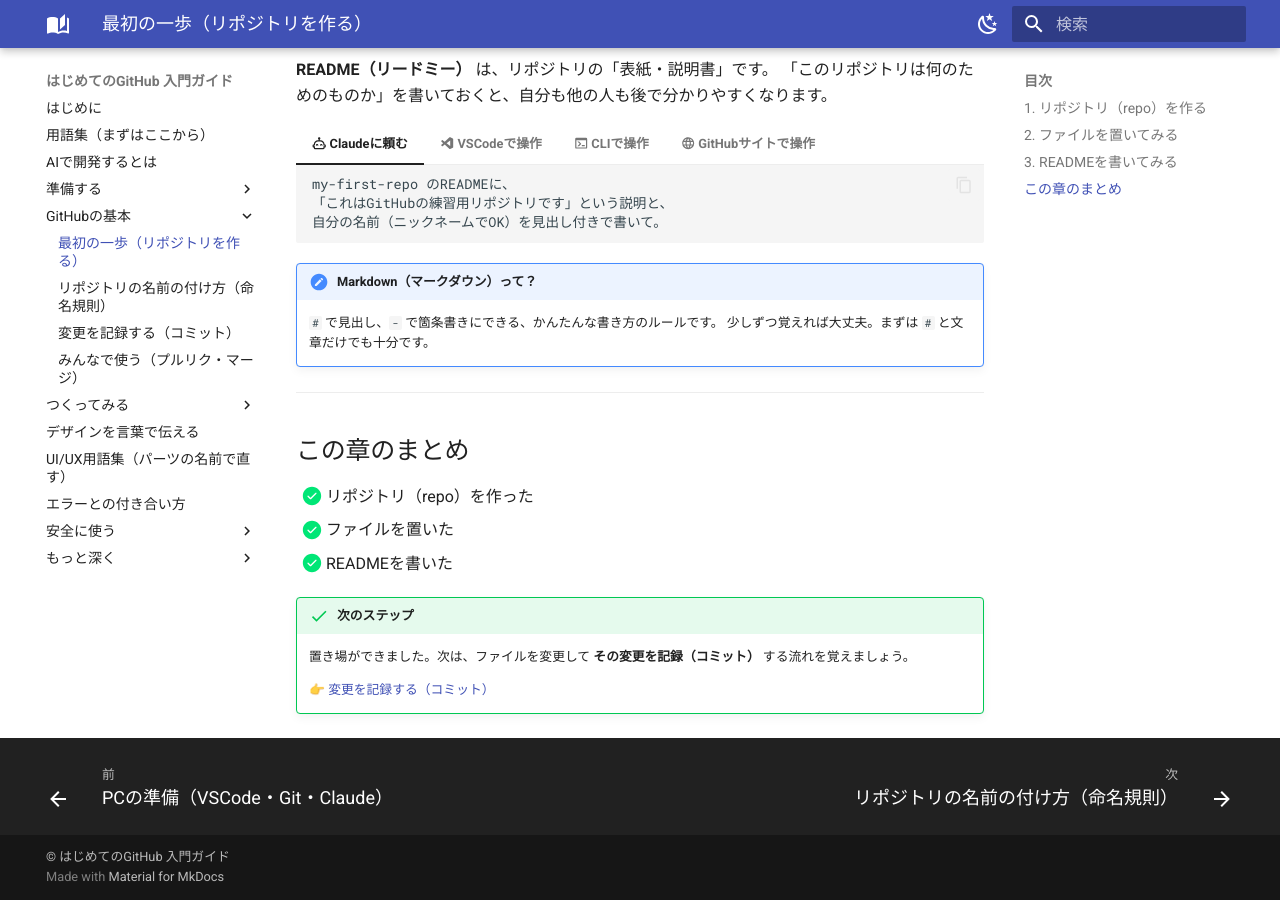
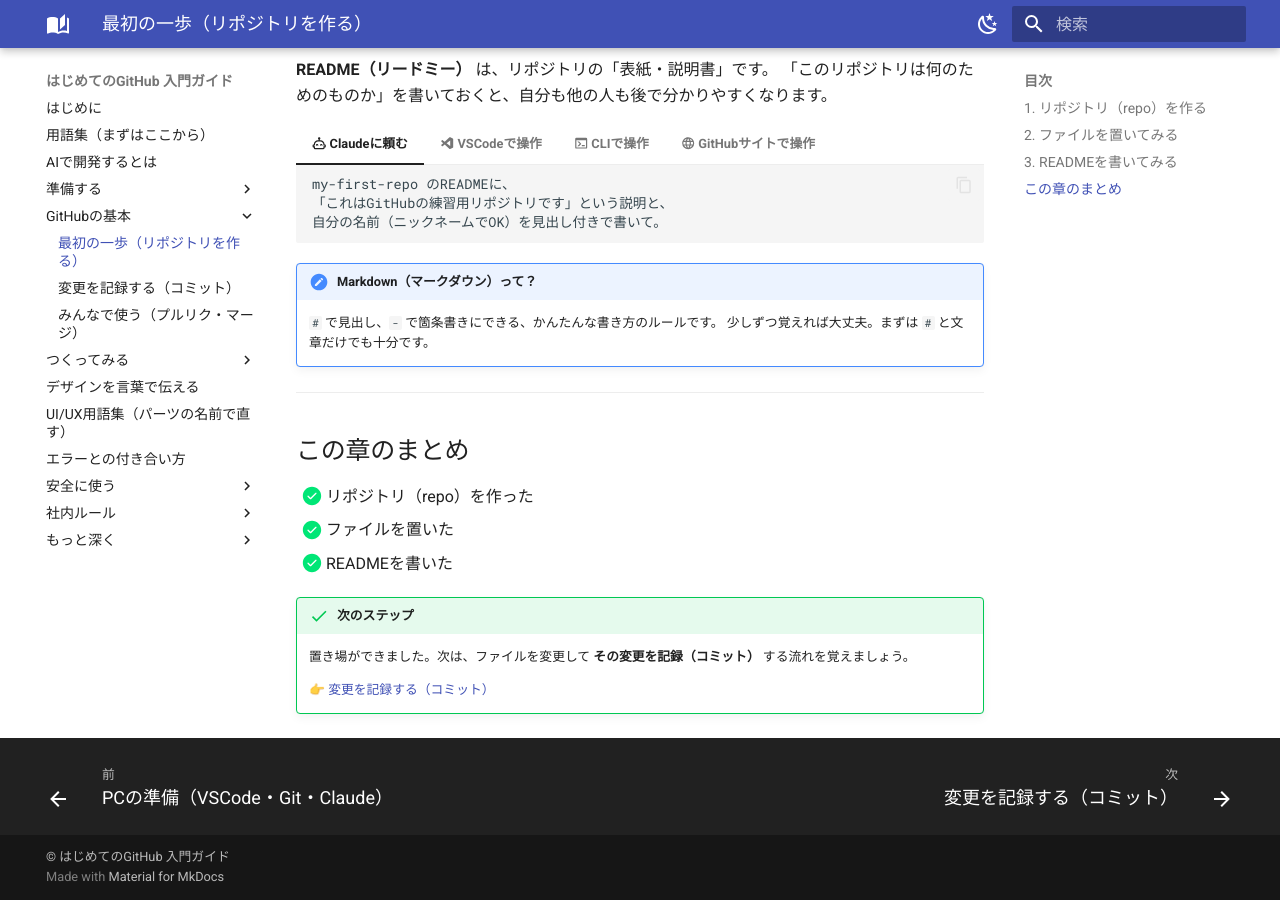
Before and after one commit to sup-kajiwara/github-guide, an MkDocs documentation site: the page built from docs/first-steps.md, in a window 1280 px wide and 900 px high, scrolled down 2118 px. Built offline with MkDocs 1.6.1 and Material for MkDocs 9.7.7, drawn with Linux system fonts in a browser that asks for light colours; part of the change alters nothing that is shown.

Commit message:
ナビに親項目「社内ルール」を新設し、推奨技術スタックと命名規則を集約
- 推奨技術スタックを「もっと深く」から移動
- リポジトリ命名規則を「GitHubの基本」から移動

Co-Authored-By: Claude Opus 4.8 <noreply@anthropic.com>

```diff
--- a/mkdocs.yml
+++ b/mkdocs.yml
@@ -50,7 +50,6 @@ nav:
       - PCの準備（VSCode・Git・Claude）: setup-pc.md
   - GitHubの基本:
       - 最初の一歩（リポジトリを作る）: first-steps.md
-      - リポジトリの名前の付け方（命名規則）: repo-naming.md
       - 変更を記録する（コミット）: commit-push.md
       - みんなで使う（プルリク・マージ）: collaboration.md
   - つくってみる:
@@ -62,8 +61,10 @@ nav:
   - 安全に使う:
       - 情報を守る（GitHub）: security.md
       - AIと安全に付き合う: ai-safety.md
+  - 社内ルール:
+      - 推奨技術スタック: tech-stack.md
+      - リポジトリの名前の付け方（命名規則）: repo-naming.md
   - もっと深く:
-      - 推奨技術スタック: tech-stack.md
       - もっと使う（上級編）: advanced.md
       - 困ったときのQ&A: troubleshooting.md
       - 付録：Claudeの頼み方とMarkdown: appendix.md
```
